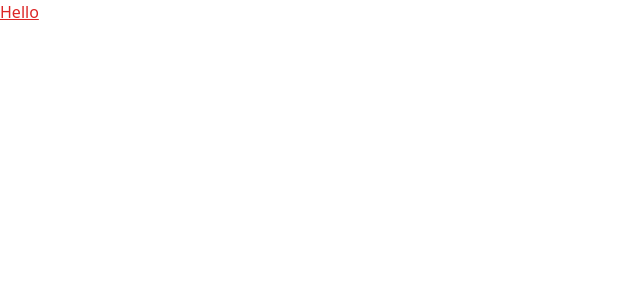
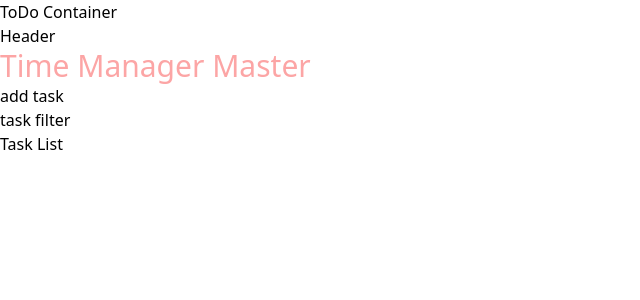
Before and after one commit to CS4080-2024/TMM, a Next.js app: page / in a window 1280 px wide. Shown: the top 300 px of the page, without its empty margins (0-640 px from the left). Built offline with nearby package versions, Linux system fonts and the light colour scheme.

Commit message:
Update Home component with ToDo Container and Task List

```diff
--- a/app/page.tsx
+++ b/app/page.tsx
@@ -1,5 +1,14 @@
 export default function Home() {
- return (
-  <div className="underline text-red-600">Hello</div>
- )
+  return (
+    <div>
+      ToDo Container
+      <div>
+        Header
+        <h1 className="text-red-300 text-3xl">Time Manager Master</h1>
+        <div>add task</div>
+        <div>task filter</div>
+      </div>
+      <div>Task List</div>
+    </div>
+  );
 }
```
